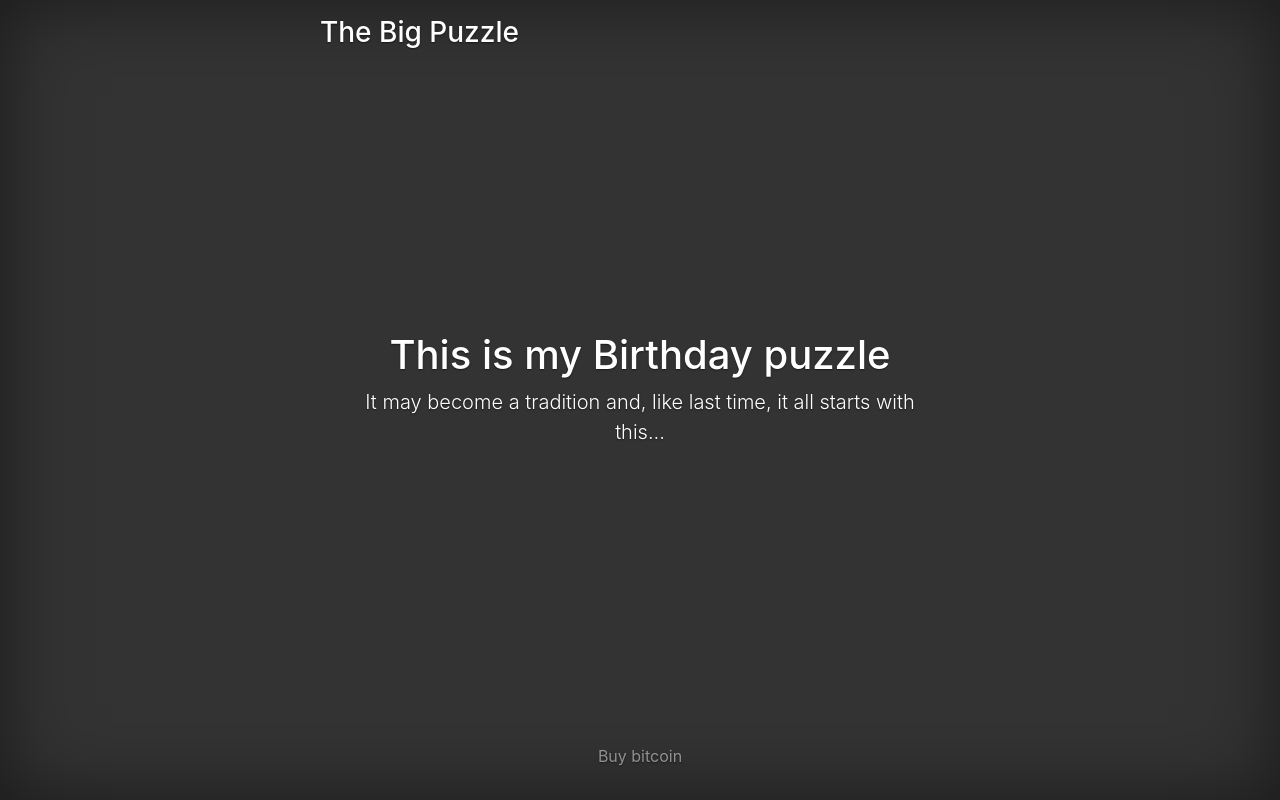
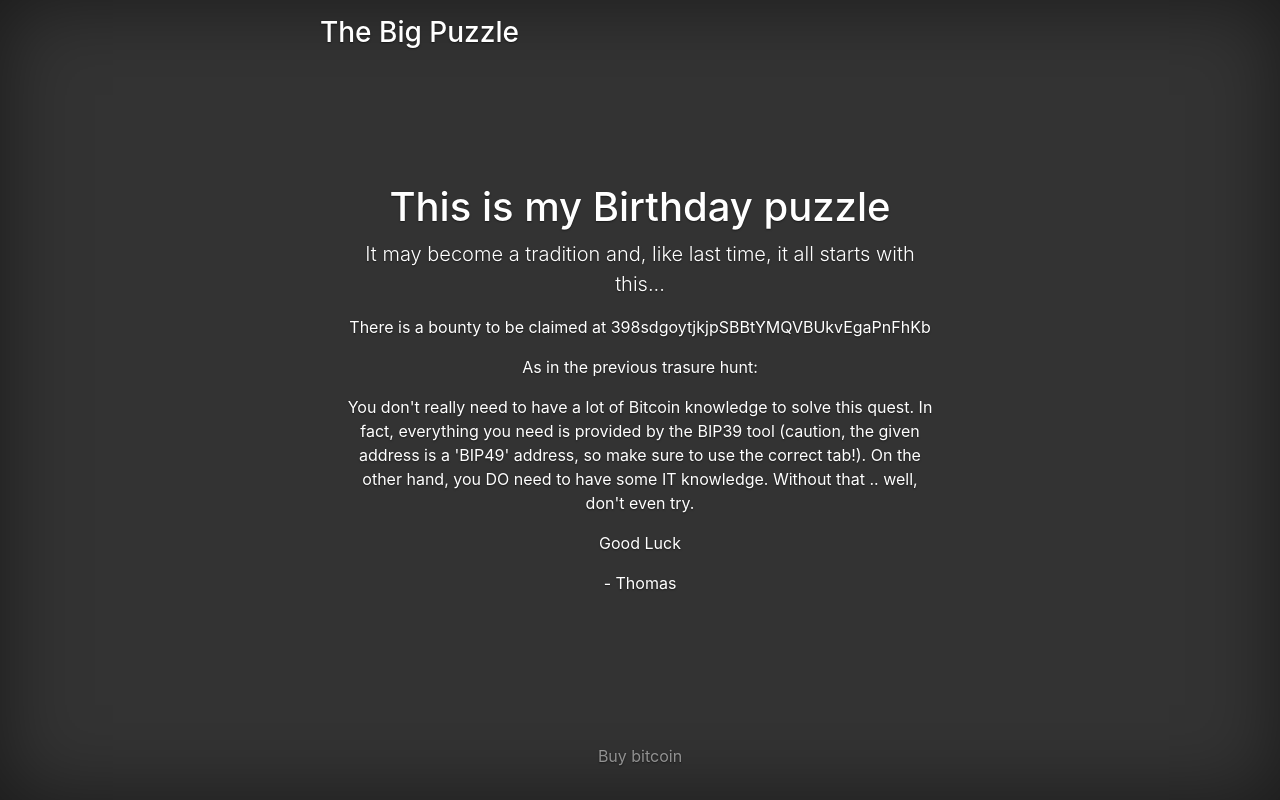
Before and after one commit to selbert/selbert.github.io, a plain HTML site: page index.html in a window 1280 px wide. Drawn offline with nearby package versions, Linux system fonts and the light colour scheme.

Commit message:
Update index.html

```diff
--- a/index.html
+++ b/index.html
@@ -102,6 +102,11 @@ body {
       <main role="main" class="inner cover">
         <h1 class="cover-heading">This is my Birthday puzzle</h1>
         <p class="lead">It may become a tradition and, like last time, it all starts with this...</p>
+        <p>There is a bounty to be claimed at <a href="https://blockchair.com/bitcoin/address/398sdgoytjkjpSBBtYMQVBUkvEgaPnFhKb">398sdgoytjkjpSBBtYMQVBUkvEgaPnFhKb</a></p>
+        <p>As in the previous trasure hunt:</p>
+        <p>You don't really need to have a lot of Bitcoin knowledge to solve this quest. In fact, everything you need is provided by the <a href="https://iancoleman.io/bip39/" target="_blank">BIP39 tool</a> (caution, the given address is a 'BIP49' address, so make sure to use the correct tab!). On the other hand, you DO need to have some IT knowledge. Without that .. well, don't even try.</p>
+        <p>Good Luck</p>
+        <p>- Thomas</p>
       </main>
 
       <footer class="mastfoot mt-auto">
```
